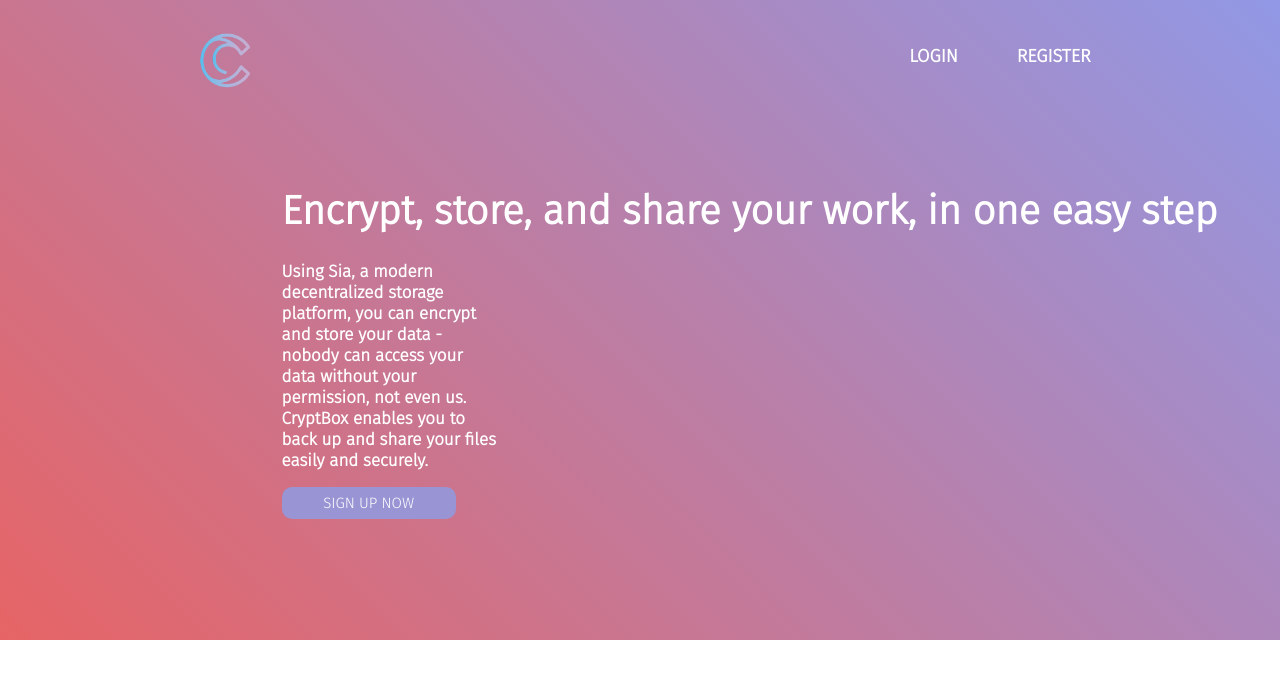
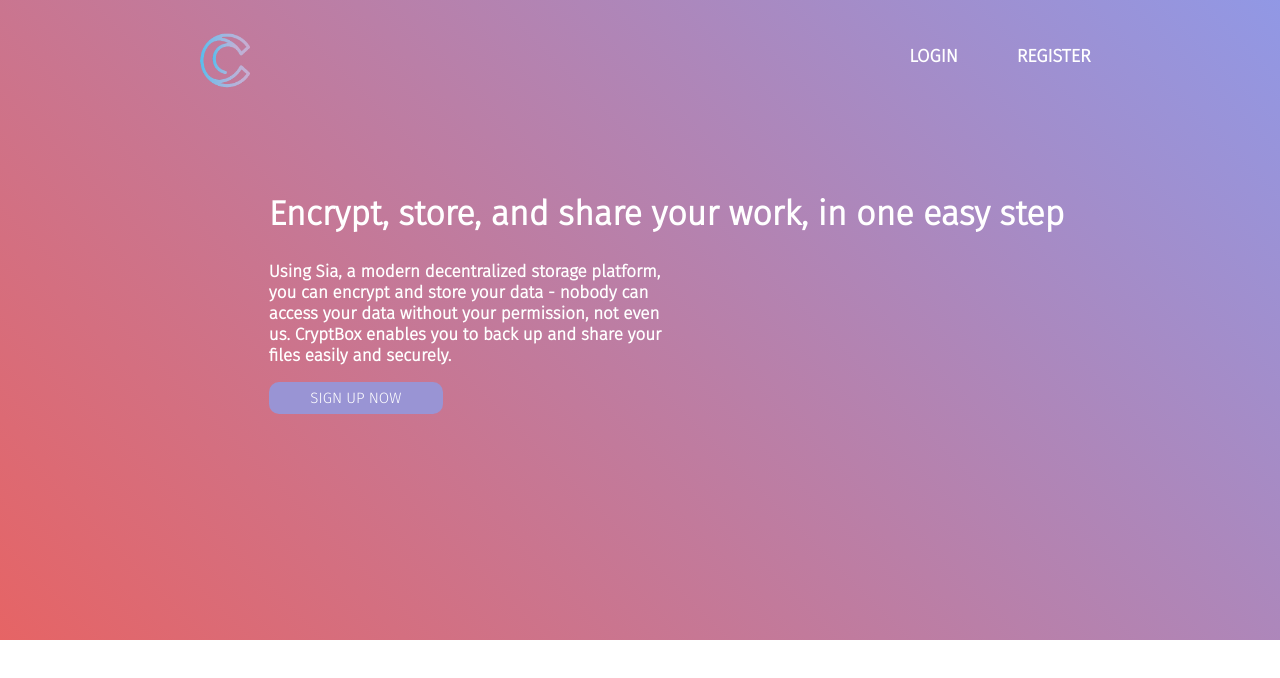
Before and after one commit to Riolku/cryptbox, a Next.js app in the folder frontend/: page / in a window 1280 px wide. Shown: the top 678 px of the page. Built offline with nearby package versions, Linux system fonts and the light colour scheme.

Commit message:
enter on login and small changes

```diff
--- a/frontend/pages/user.tsx
+++ b/frontend/pages/user.tsx
@@ -318,12 +318,12 @@
             <div style = {{ position: 'fixed', left: 0, height: '100vh', width: '230px', top: '-9px', background: 'rgba(0,0,0,0.02)' }}>
                 <img src = '/images/gradientC.png' style = {{ cursor: 'pointer', position: 'absolute', left: '10%', top: '40px', height: '50px' }} onClick = { () => router.push('/') } />
                 <List style = {{ top: '108px' }}>
-                    <ListItem button key={"User"}>
+                    {/* <ListItem button key={"User"}>
                         <ListItemIcon><AccountBoxIcon/></ListItemIcon>
                         <h1 className={ styles.sidebarText }>{
                             getFromLocalStorage()
                         }</h1>
-                    </ListItem>
+                    </ListItem> */}
                     <Divider />
                     <ListItem button selected={fvstate === "My Files"} key={"My Files"} onClick={(ev)=>{handleListItemClick(ev, "My Files")}}>
                         <ListItemIcon><AppsIcon /></ListItemIcon>
--- a/frontend/styles/Home.module.css
+++ b/frontend/styles/Home.module.css
@@ -10,10 +10,10 @@
 .homeHeader {
     position: fixed;
     width: 90%;
-    left: 22%;
-    font-size: 40px;
+    left: 21%;
+    font-size: 34px;
     font-family: var(--font);
-    top: 160px;
+    top: 170px;
     color: white;
 }
 
@@ -21,7 +21,7 @@
     position: fixed;
     width: 17%;
     height: 50%;
-    left: 22%;
+    left: 21%;
     font-size: 17px;
     font-family: var(--font);
     top: 250px;
@@ -31,7 +31,7 @@
 
 .homeDesc {
     position: relative;
-    width: 100%;
+    width: 400px;
     /* height: 50%; */
     /* left: 22%; */
     font-size: 17px;
```
Also changed, not shown: frontend/pages/login.tsx (+8 -2 lines), frontend/pages/testpage.tsx (deleted, +0 -10 lines).
